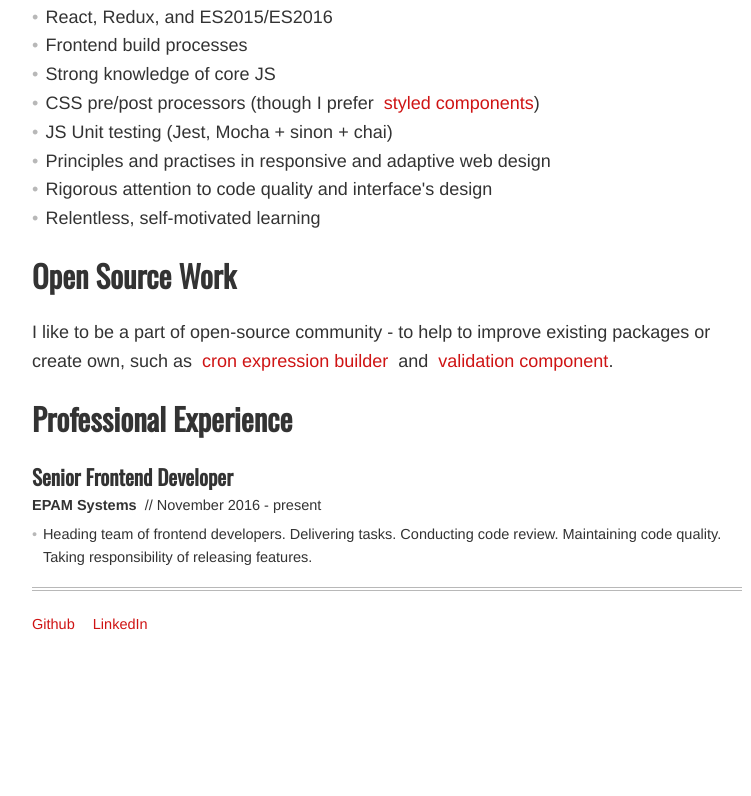
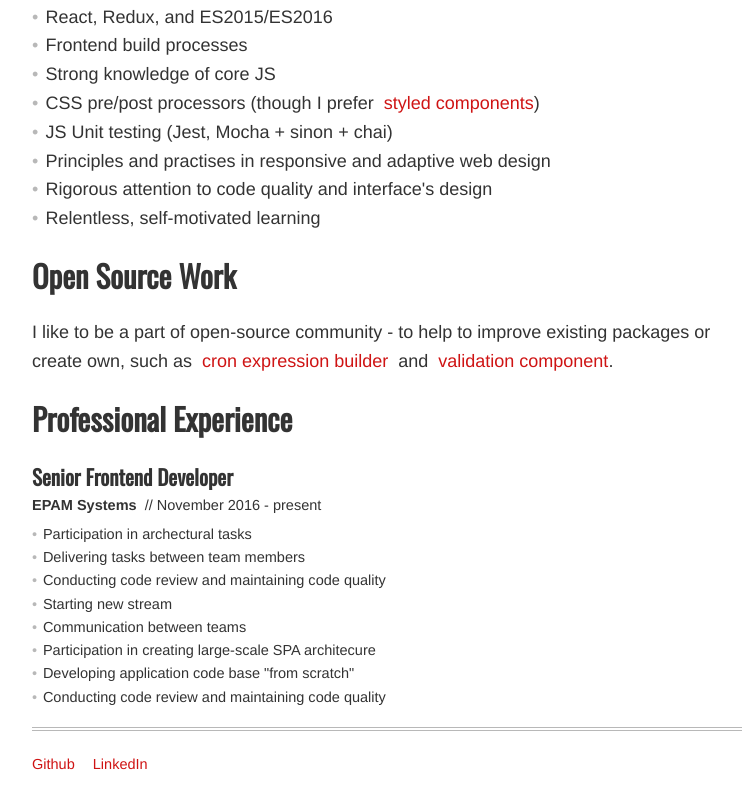
Before and after one commit to one-more/resume, a React (Create React App) app: page / in a window 1280 px wide. Shown: the part 422-1218 px from the top of the page, without its empty margins (253-1004 px from the left). Before the commit the page ends 1078 px from the top, so only its background shows below. Built offline with nearby package versions, Linux system fonts and the light colour scheme; a web font is replaced by a local one.

Commit message:
experience ell

```diff
--- a/src/components/ExperienceEpam.js
+++ b/src/components/ExperienceEpam.js
@@ -14,9 +14,28 @@ export default function () {
             </JobDetails>
             <List textSmall >
                 <ListItem>
-                    Heading team of frontend developers. Delivering tasks.
-                    Conducting code review. Maintaining code quality.
-                    Taking responsibility of releasing features.
+                    Participation in archectural tasks
+                </ListItem>
+                <ListItem>
+                    Delivering tasks between team members
+                </ListItem>
+                <ListItem>
+                    Conducting code review and maintaining code quality
+                </ListItem>
+                <ListItem>
+                    Starting new stream
+                </ListItem>
+                <ListItem>
+                    Communication between teams
+                </ListItem>
+                <ListItem>
+                    Participation in creating large-scale SPA architecure
+                </ListItem>
+                <ListItem>
+                    Developing application code base "from scratch"
+                </ListItem>
+                <ListItem>
+                    Conducting code review and maintaining code quality
                 </ListItem>
             </List>
         </Section>
```
Also changed, not shown: src/components/ExperienceEll.js (added, +30 -0 lines).
